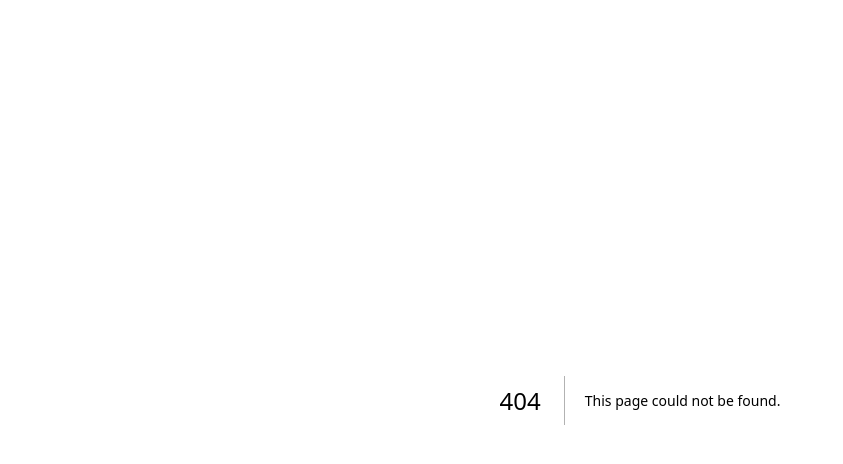
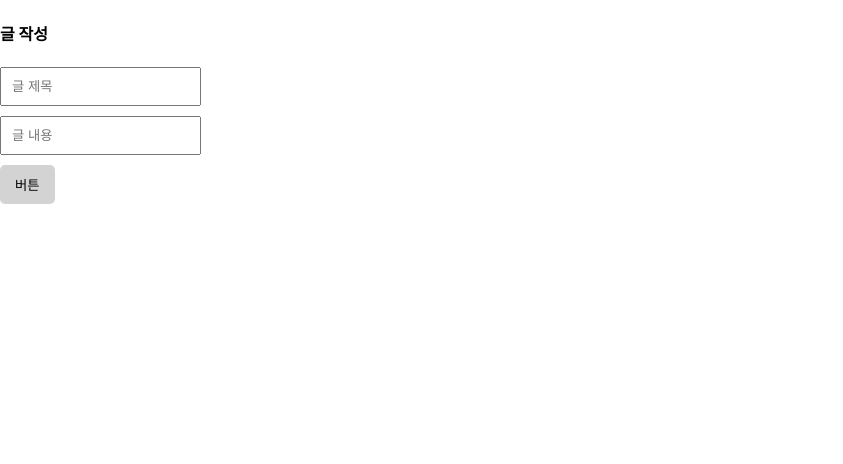
Before and after one commit to josephuk77/AnimalAnywhere, a Next.js app: page /write in a window 1280 px wide. Before the commit this address had no page. Shown: the top 464 px of the page, without its empty margins (0-843 px from the left). Built offline with nearby package versions, Linux system fonts and the light colour scheme.

Commit message:
insert
글 생성

```diff
--- a/app/detail/[id]/page.js
+++ b/app/detail/[id]/page.js
@@ -1,5 +1,6 @@
 import { connectDB } from "@/util/database";
 import { ObjectId } from "mongodb";
+import Link from "next/link";
 
 export default async function Detail(props){
 
@@ -18,6 +19,8 @@ export default async function Detail(props){
             <h4>상세페이지</h4>
             <h4>{result.title}</h4>
             <p>{result.content}</p>
+            <Link href={'/edit/'+result._id.toString()}>수정</Link>
+
         </div>
     )
 }
--- a/app/globals.css
+++ b/app/globals.css
@@ -21,3 +21,22 @@ body{
   color: grey;
   margin : 5px 0px;
 }
+.p-20 {
+  padding: 20px;
+}
+input {
+  box-sizing: border-box;
+  padding: 10px;
+  display: block;
+  margin-bottom: 10px;
+}
+button {
+  padding: 10px 15px;
+  background: lightgray;
+  border: none;
+  border-radius: 5px;
+}
+a{
+  text-decoration: none;
+  color: black;
+}
--- a/app/hospital_list/page.js
+++ b/app/hospital_list/page.js
@@ -1,4 +1,5 @@
 import { connectDB } from "@/util/database";
+import Link from "next/link";
 
 export default async function List() {
 
@@ -13,7 +14,7 @@ export default async function List() {
         result.map((a,i)=>{
           return(
             <div className="list-item">
-              <h4>{result[i].hospital_name}</h4>
+              <Link href={'/detail_h/'+result[i]._id.toString()}><h4>{result[i].hospital_name}</h4></Link>
               <p>개업일{result[i].permission}</p>
             </div>
 
@@ -21,6 +22,7 @@ export default async function List() {
         })
       }
       </div>
+
     )
 
   }
--- a/app/list/page.js
+++ b/app/list/page.js
@@ -10,6 +10,7 @@ export default async function List() {
 
   return (
     <div className="list-bg">
+      <Link href={'/write'}>글 쓰기</Link>
       {
         result.map((a, i) => {
           return (
--- /dev/null
+++ b/app/write/page.js
@@ -0,0 +1,12 @@
+export default function Write(){
+    return(
+        <div>
+            <h4>글 작성</h4>
+            <form action="/api/post/new" method="POST">
+                <input name="title" placeholder="글 제목"/>
+                <input name="content" placeholder="글 내용"/>
+                <button type="sumit">버튼</button>
+            </form>
+        </div>
+    )
+}
--- /dev/null
+++ b/pages/api/post/new.js
@@ -0,0 +1,25 @@
+import { connectDB } from "@/util/database";
+
+export default async function hadler(req, res){
+    if(req.method == 'POST'){
+        if(req.body.title == "" || req.body.content==""){
+            window.alert('제목을 입력하세요');
+            return res.status(500).json('공백 불가')
+        }
+        try {
+            const client = await connectDB;
+            const db = client.db("AnimalAnywhere");
+            let result = await db.collection('post').insertOne(req.body);
+
+            return res.status(200).redirect('/list');
+        } catch (error) {
+            alert("db 오류");
+        }
+
+
+
+
+    }
+
+
+}
--- /dev/null
+++ b/pages/api/test.js
@@ -0,0 +1,11 @@
+import { connectDB } from "@/util/database";
+
+export default async function hadler(req, res){
+    if(req.method == 'POST'){
+        const client = await connectDB;
+        const db = client.db("AnimalAnywhere");
+        let result = await db.collection('post').find().toArray();
+
+        return res.status(200).json(result);
+    }
+}
```
Also changed, not shown: app/detail_h/[id]/page.js (added, +43 -0 lines), app/edit/[id]/page.js (added, +22 -0 lines).
